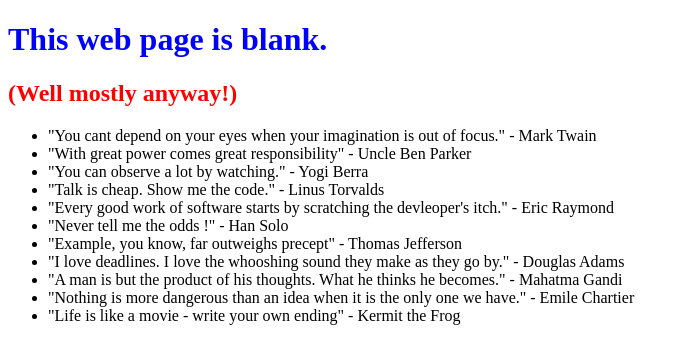
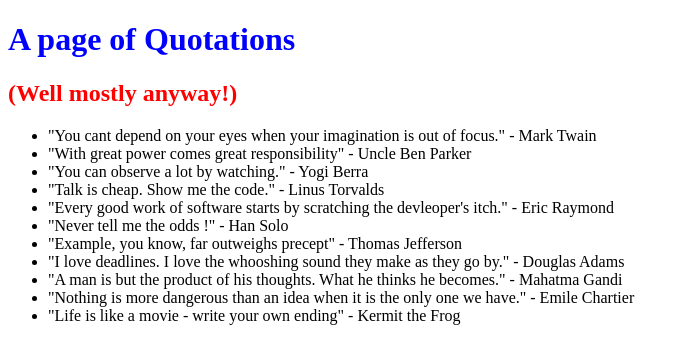
Before and after one commit to lawngit/0main2, a plain HTML site: page index.html in a window 1280 px wide. Shown: the whole page, without its empty margins (0-687 px from the left). Drawn offline with Linux system fonts and the light colour scheme.

Commit message:
changed 1st header to A page of Quotations

```diff
--- a/index.html
+++ b/index.html
@@ -7,7 +7,7 @@
 		<link href="styles.css" rel="stylesheet" type="text/css">
 	</head>
 	<body>
-		<h1>This web page is blank.</h1>
+		<h1>A page of Quotations</h1>
 		<h2>(Well mostly anyway!)</h2>
 		<ul>
 			<li>"You cant depend on your eyes when your imagination is out of focus." - Mark Twain</li>
```
